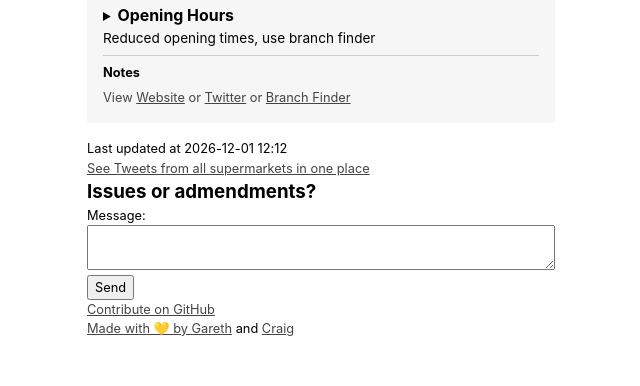
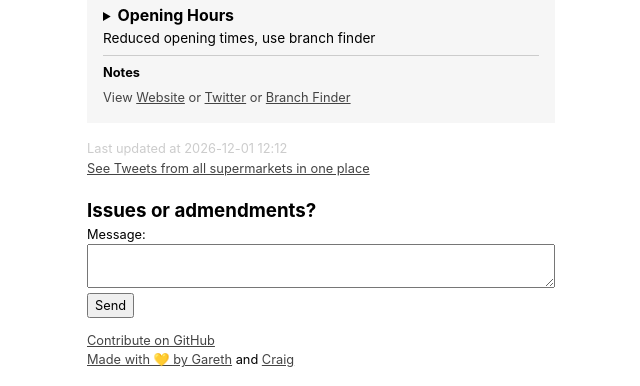
Before and after one commit to gtrufitt/priorityshoppinghours, an Eleventy site: page index.liquid in a window 1280 px wide. Shown: the part 5486-5872 px from the top of the page, without its empty margins (319-959 px from the left). Before the commit the page ends 5840 px from the top, so only its background shows below. Built offline with nearby package versions, Linux system fonts and the light colour scheme; Eleventy itself is replaced by a stand-in of ours; files that its build step writes are made by us from their sources.

Commit message:
Style adjustments

```diff
--- a/index.css
+++ b/index.css
@@ -105,6 +105,10 @@ ul.general-public {
     font-size: 0.8em;
 }
 
+.fade {
+    color: #ccc;
+}
+
 .notes {
     color: #444;
 }
--- a/index.liquid
+++ b/index.liquid
@@ -38,7 +38,6 @@
         {% endif %}
     {% endfor %}
 
-
     <ul>
         {% for supermarket in index.supermarkets %}
             <li class="supermarket {{ supermarket.name | remove: ' ' }}" id="{{ supermarket.name | url_encode }}">
@@ -78,11 +77,12 @@
         {% endfor %}
     </ul>
 
-    <p class="small">Last updated at {{ "now" | date: "%Y-%m-%d %H:%M" }}</p>
+    <p class="small fade">Last updated at {{ "now" | date: "%Y-%m-%d %H:%M" }}</p>
+
     <p class="small"><a href="https://twitter.com/i/lists/1242131294731059201?s=20">See Tweets from all supermarkets in one place</a></p>
 
-    <h3>Issues or admendments?</h3>
-    <form name="contact" method="POST" data-netlify="true" netlify-honeypot="bot-field" class="small">
+    <h3 style="margin-top: 1em;">Issues or admendments?</h3>
+    <form name="contact" method="POST" data-netlify="true" netlify-honeypot="bot-field" class="small" style="margin-bottom: 1em;">
         <p style="display: none;">
             <label>Don’t fill this out if you're human: <input name="bot-field" /></label>
         </p>
@@ -94,6 +94,8 @@
         </p>
     </form>
 
+
+
     <p class="small"><a href="https://github.com/gtrufitt/priorityshoppinghours">Contribute on GitHub</a></p>
     <p class="small"><a href="https://twitter.com/gtrufitt">Made with 💛 by Gareth</a> and <a href="https://github.com/Jonesatron">Craig</a></p>
 
```
